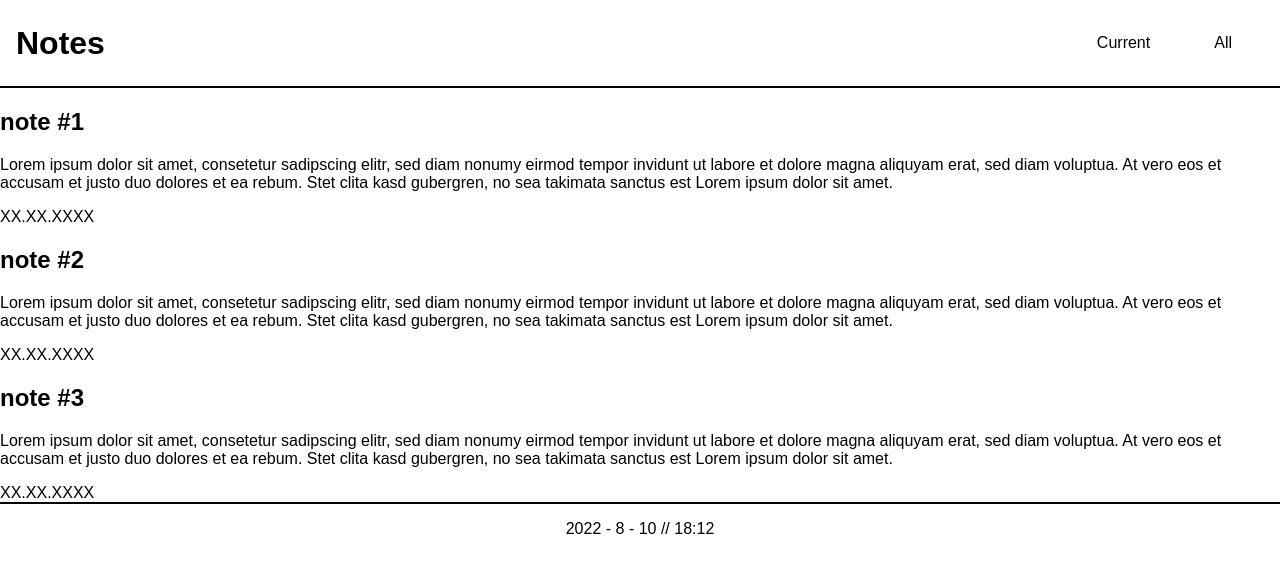
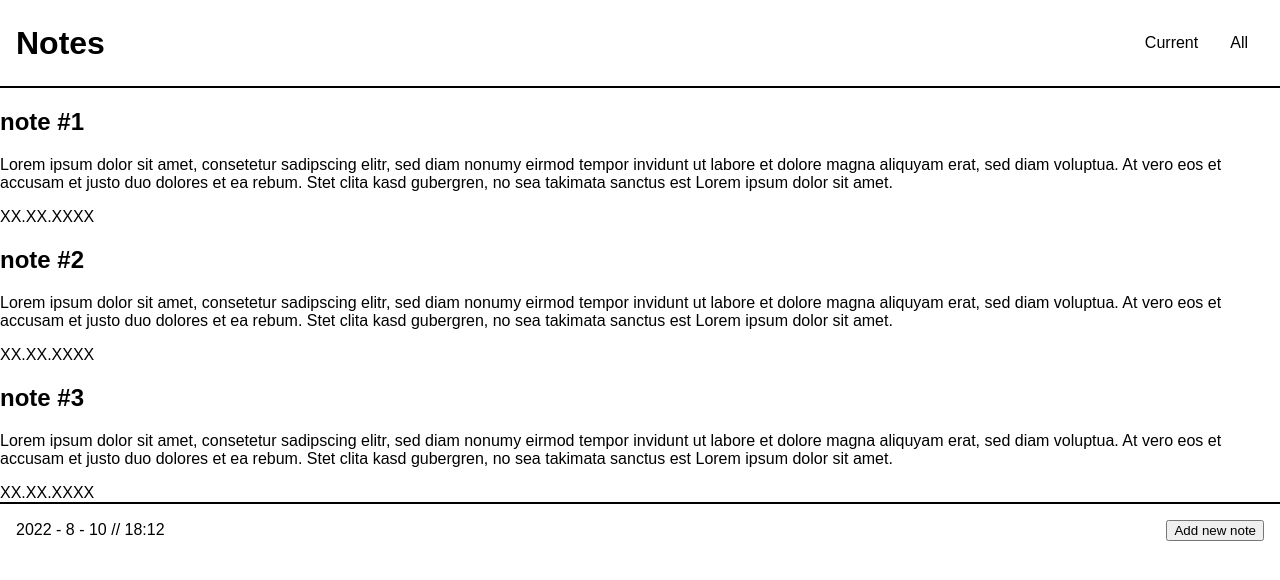
Before and after one commit to yannhn/notes, a React (Create React App) app: page / in a window 1280 px wide. Shown: the top 580 px of the page. Built offline with nearby package versions, Linux system fonts and the light colour scheme.

Commit message:
add button to footer

```diff
--- /dev/null
+++ b/src/components/InputNewNote/AddButton/AddButton.js
@@ -0,0 +1,7 @@
+export default function AddButton() {
+  return (
+    <>
+      <button>Add new note</button>
+    </>
+  );
+}
--- a/src/components/UI/Footer/Footer.js
+++ b/src/components/UI/Footer/Footer.js
@@ -1,3 +1,4 @@
+import AddButton from "../../InputNewNote/AddButton/AddButton";
 import CurrentDate from "../CurrentDate/CurrentDate";
 import { StyledFooter } from "./Styled";
 
@@ -5,6 +6,7 @@ export default function Footer() {
   return (
     <StyledFooter>
       <CurrentDate />
+      <AddButton />
     </StyledFooter>
   );
 }
--- a/src/components/UI/Footer/Styled.js
+++ b/src/components/UI/Footer/Styled.js
@@ -1,11 +1,11 @@
 import styled from "styled-components";
 
 const StyledFooter = styled.footer`
+  display: flex;
+  justify-content: space-between;
+  align-items: center;
   border-top: 2px solid black;
-  padding: 1em;
-  display: flex;
-  justify-content: center;
-  align-items: center;
+  padding: 1em 1em;
 `;
 
 export { StyledFooter };
--- a/src/components/UI/Header/Styled.js
+++ b/src/components/UI/Header/Styled.js
@@ -16,7 +16,7 @@ export const StyledTitle = styled.h1`
 export const StyledListItem = styled.li`
   list-style: none;
   display: inline-block;
-  padding: 0 2em;
+  padding: 0 1em;
 `;
 
 export const StyledListAnchor = styled.a`
```
Also changed, not shown: src/components/InputNewNote/AddButton/Styled.js (added), 1 other file (tests, documents, lock files or other folders).
